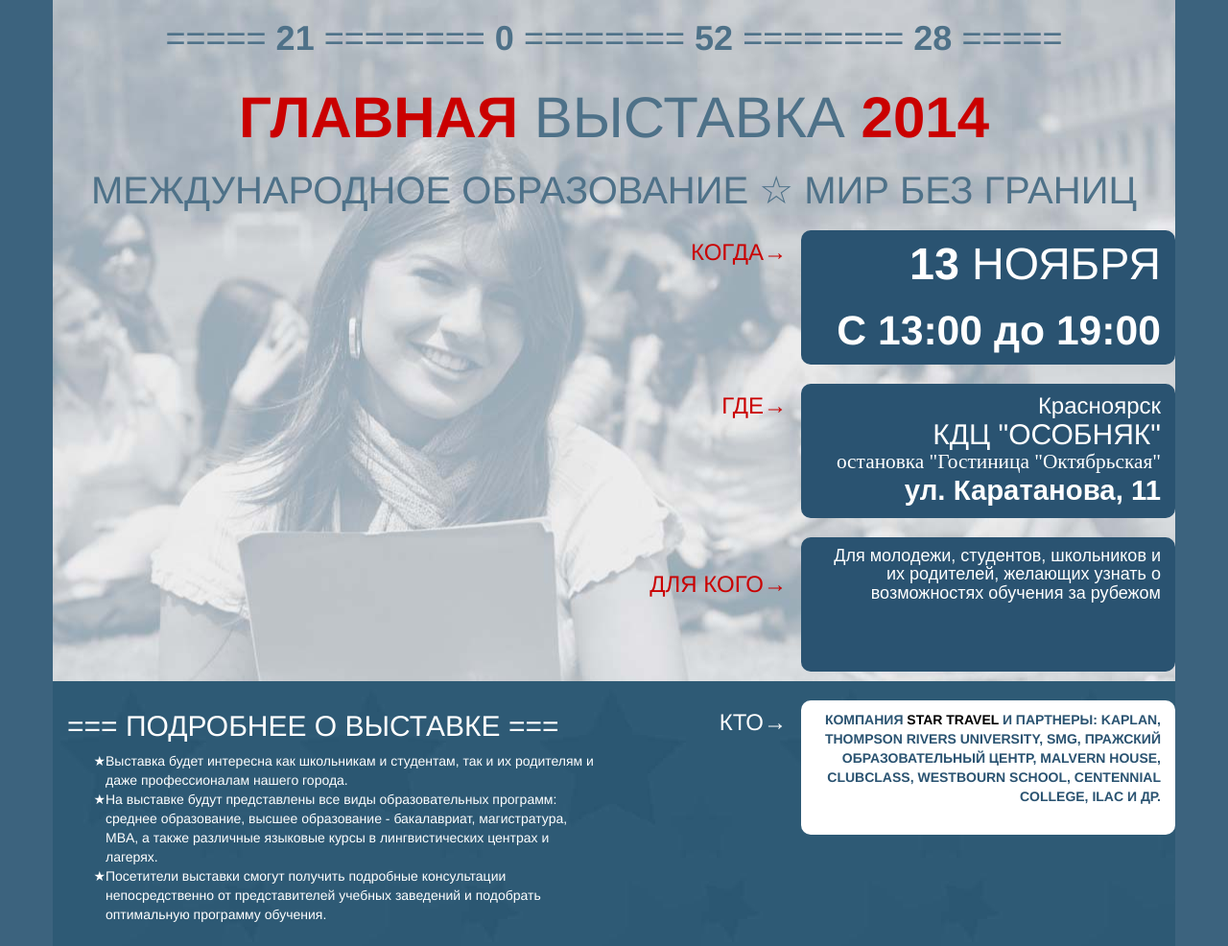
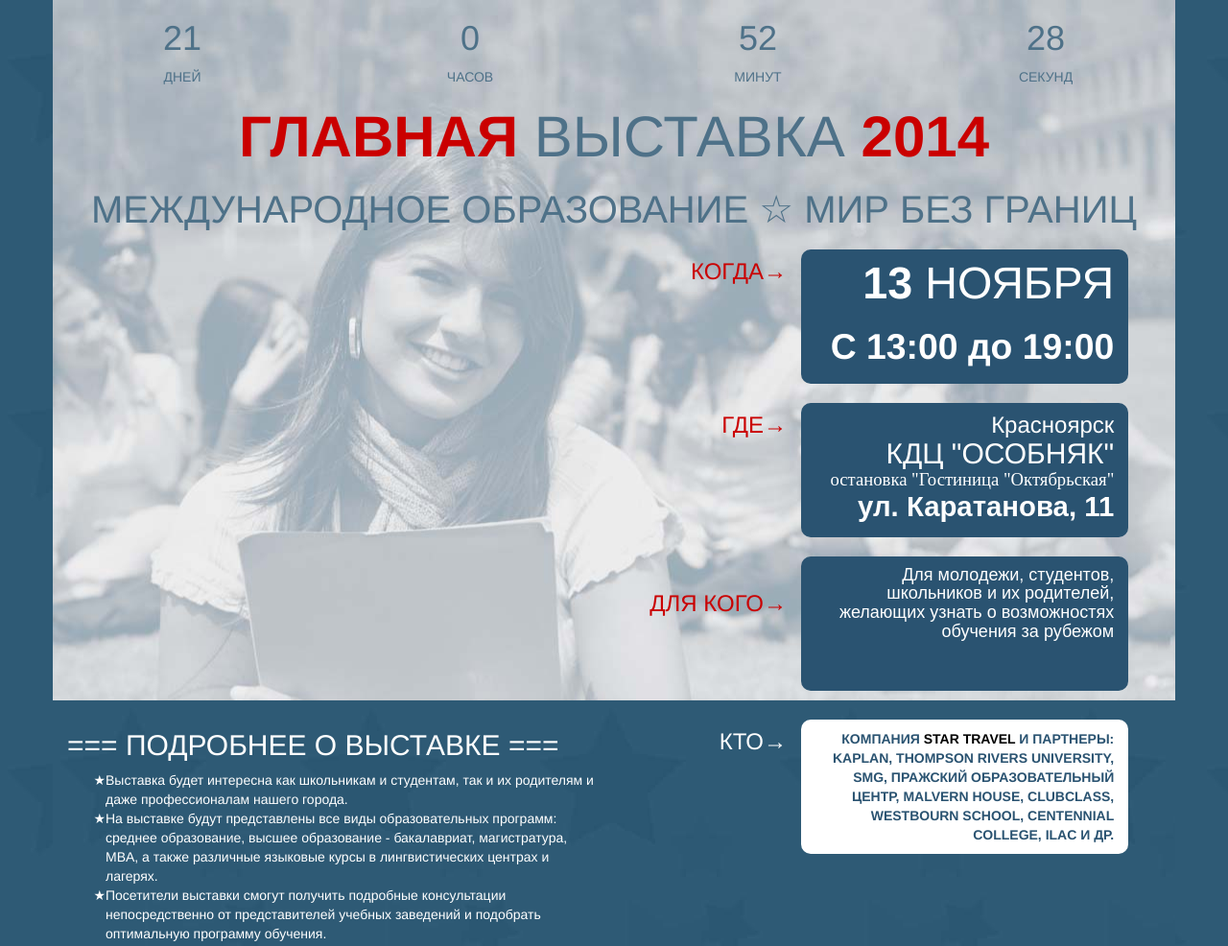
Before and after one commit to Omrigan/24fair, a plain HTML site: page index.html in a window 1280 px wide. Shown: the top 986 px of the page at 96% size. Drawn offline with Linux system fonts and the light colour scheme.

Commit message:
New updates

```diff
--- a/css/main.css
+++ b/css/main.css
@@ -1,6 +1,6 @@
 body
 {
-    background-color: #3c637e;
+    background-image: url("../img/blue-fon.jpg");
 }
 .enter{
     color: #ffffff;
@@ -18,7 +18,7 @@ body
     color: #ffffff;
     font: bold;
     height: 140px;
-    margin: 10px 0 10px 0;
+    margin: 10px 0   10px 0;
     text-align: right;
     padding-top: 10px;
     padding-bottom: 10px;
@@ -62,11 +62,6 @@ body
     color: #ffffff;
 }
 
-.time h1{
-    background-color: #0d77a9;
-    color: #ffffff;
-    border-radius: 10px;
-}
 .red{
     color: #ca0000;
 }
@@ -86,6 +81,10 @@ body
     font-size: 12pt;
     font-family: "Trebuchet MS",Verdana,Arial,sans-serif;
 }
+.time
+{
+    text-align: center;
+}
 .header h3
 {
     font: 20em;
--- a/index.html
+++ b/index.html
@@ -48,13 +48,14 @@
 <!-- Some JavaScript, placed at the end of the document so the pages load faster -->
 <div class="container">
     <div class="row top">
-        <h1 align="center">
-            =====  <b id="days"></b>
-            ========  <b id="hours"></b>
-            ========  <b id="minutes"></b>
-            ========  <b id="secounds"></b>
-            =====
-        </h1>
+        <div class="row time">
+            <div class="col-md-3"><h1 id="days">20</h1>
+            ДНЕЙ</div>
+            <div class="col-md-3"><h1 id="hours">0</h1>
+            ЧАСОВ</div>
+            <div class="col-md-3"><h1 id="minutes">0</h1>МИНУТ</div>
+            <div class="col-md-3"><h1 id="secounds">0</h1>СЕКУНД</div>
+        </div>
 
         <div align="center" class="col-md-12 header" >
            <b><h1 style=" font-size: 45pt;"><b class="red">ГЛАВНАЯ</b> ВЫСТАВКА <b class="red">2014</b></h1>
@@ -72,20 +73,20 @@
             <div class="row">
                 <div class="question col-md-4"><h3 class="red">КОГДА→</h3></div>
 
-                <div class="answer col-md-8"><h1  style="font-size: 35pt;"><b>13</b> НОЯБРЯ </h1><br>
+                <div class="answer col-md-7"><h1  style="font-size: 35pt;"><b>13</b> НОЯБРЯ </h1><br>
 
-                    <h2  style="font-size: 32pt;"><b>С 13:00 до 19:00</b></h2></div>
+                    <h2  style="font-size: 28pt;"><b>С 13:00 до 19:00</b></h2></div>
             </div>
 
 
             <div class="row">
                 <div class="question col-md-4"><h3 class="red">ГДЕ→</h3></div>
 
-                <div class="answer col-md-8">
+                <div class="answer col-md-7">
                     <h3>Красноярск</h3>
 
                     <h2>КДЦ "ОСОБНЯК"</h2>
-                    <h4 style="font: 16pt  bold sans-serif">остановка "Гостиница "Октябрьская"</h4>
+                    <h4 style="font: 14pt  bold sans-serif">остановка "Гостиница "Октябрьская"</h4>
 
                     <h2 style="font: 22pt sans-serif"><b>ул. Каратанова, 11</b></h2></div>
             </div>
@@ -93,7 +94,7 @@
             <div class="row">
                 <div class="question col-md-4"><h3 class="red"><br>ДЛЯ КОГО→</h3></div>
 
-                <div class="answer col-md-8" style="font: 15pt sans-serif"><h4>Для молодежи, студентов, школьников и их родителей, желающих узнать о
+                <div class="answer col-md-7" style="font: 15pt sans-serif"><h4>Для молодежи, студентов, школьников и их родителей, желающих узнать о
                     возможностях обучения за
                     рубежом</h4></div>
             </div>
@@ -128,7 +129,7 @@
             <div class="row">
                 <div class="question col-md-4"><h3 class="red">КТО→</h3></div>
 
-                <div class="answer col-md-8"><b>КОМПАНИЯ <a href="http://kja.startravel.ru">STAR TRAVEL</a> И ПАРТНЕРЫ:
+                <div class="answer col-md-7"><b>КОМПАНИЯ <a href="http://kja.startravel.ru">STAR TRAVEL</a> И ПАРТНЕРЫ:
                     KAPLAN, THOMPSON
                     RIVERS UNIVERSITY, SMG, ПРАЖСКИЙ ОБРАЗОВАТЕЛЬНЫЙ ЦЕНТР, MALVERN HOUSE, CLUBCLASS, WESTBOURN SCHOOL,
                     CENTENNIAL COLLEGE, ILAC И ДР. </b>
@@ -159,16 +160,19 @@
             Альтернатива «FLEX». <br>
             <b class="red">18:00</b> Семинар «Как поступить в зарубежный вуз на программы бакалавриата и магистратуры
             с любым уровнем английского языка». <br>
-            <hr>
 
-            <h4>☆ Каждый пришедший на выставку получает купон на <b class="red"> 2000 руб.</b> - на краткосрочные
+
+
+        </div>
+        <div class="col-md-4 ">
+            <img src="img/girl.jpg" class="girl-photo">
+        </div>
+        <div class="col-md-12">
+            <h4> Каждый пришедший на выставку получает купон на <b class="red"> 2000 руб.</b> - на краткосрочные
                 языковые
                 курсы (от 2-х до 11-ти недель)
                 и <b class="red">5000 руб.</b> - на программы долгосрочных языковых курсов (12 недель и более),
                 программы подготовки к поступлению в зарубежный вуз и программы высшего образования за рубежом </h4>
-        </div>
-        <div class="col-md-4 ">
-            <img src="img/girl.jpg" class="girl-photo">
         </div>
     </div>
     <div class="row description">
@@ -180,8 +184,8 @@
                         width="400" height="300" frameborder="0" style="border:0"></iframe>
             </div>
             <div class="col-md-6">
-                <h4>За дополнительной информацией вы можете обратиться по тел: 2595979, 2786611, <br>
-                    Оставляйте заявку на участие в выставке. </h4>
+                <h4>За дополнительной информацией вы можете обратиться по тел: 2595979, 2786611, </h4>
+                <h4>    Оставляйте заявку на участие в выставке. </h4>
 
                 <p><a href="http://kja.startravel.ru/request_for_fair"
                       style="background-color: rgb(255, 255, 255); color: rgb(0, 88, 127); line-height: 20px; text-align: center;"><img
```
